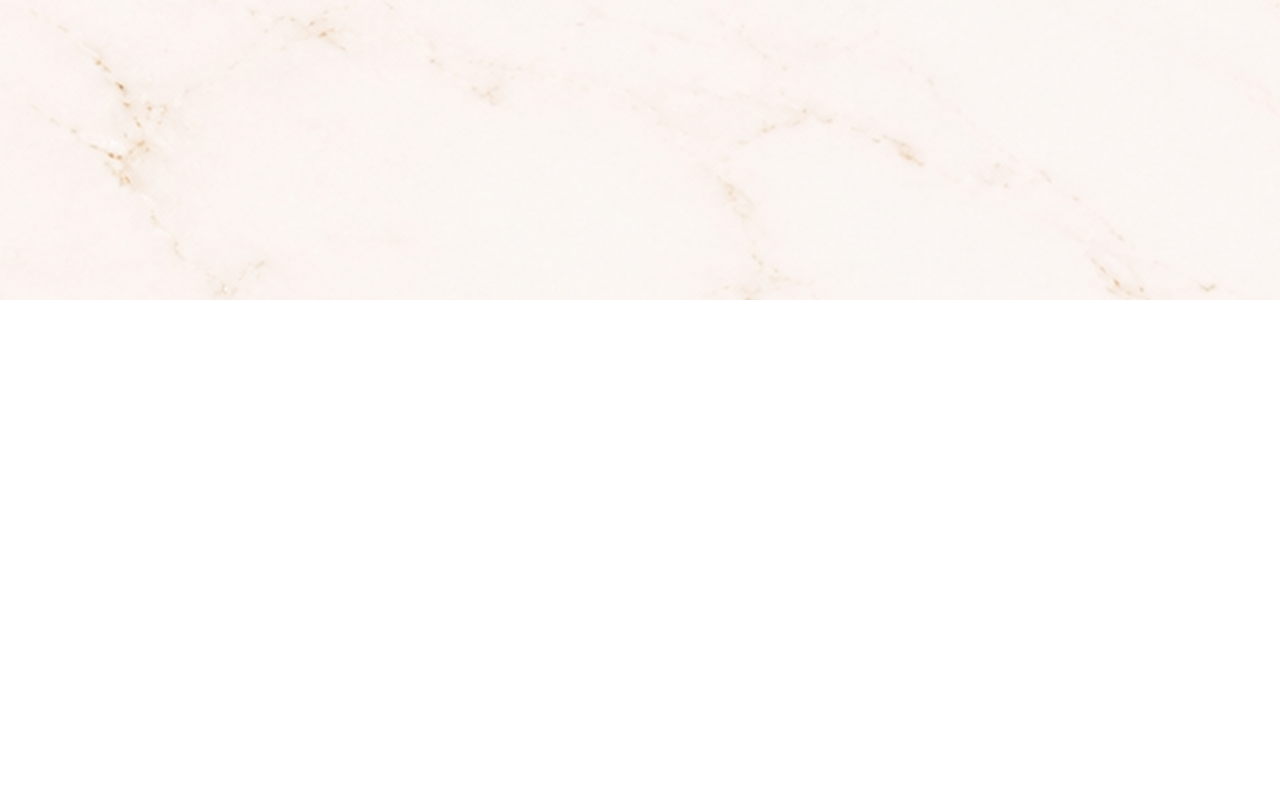
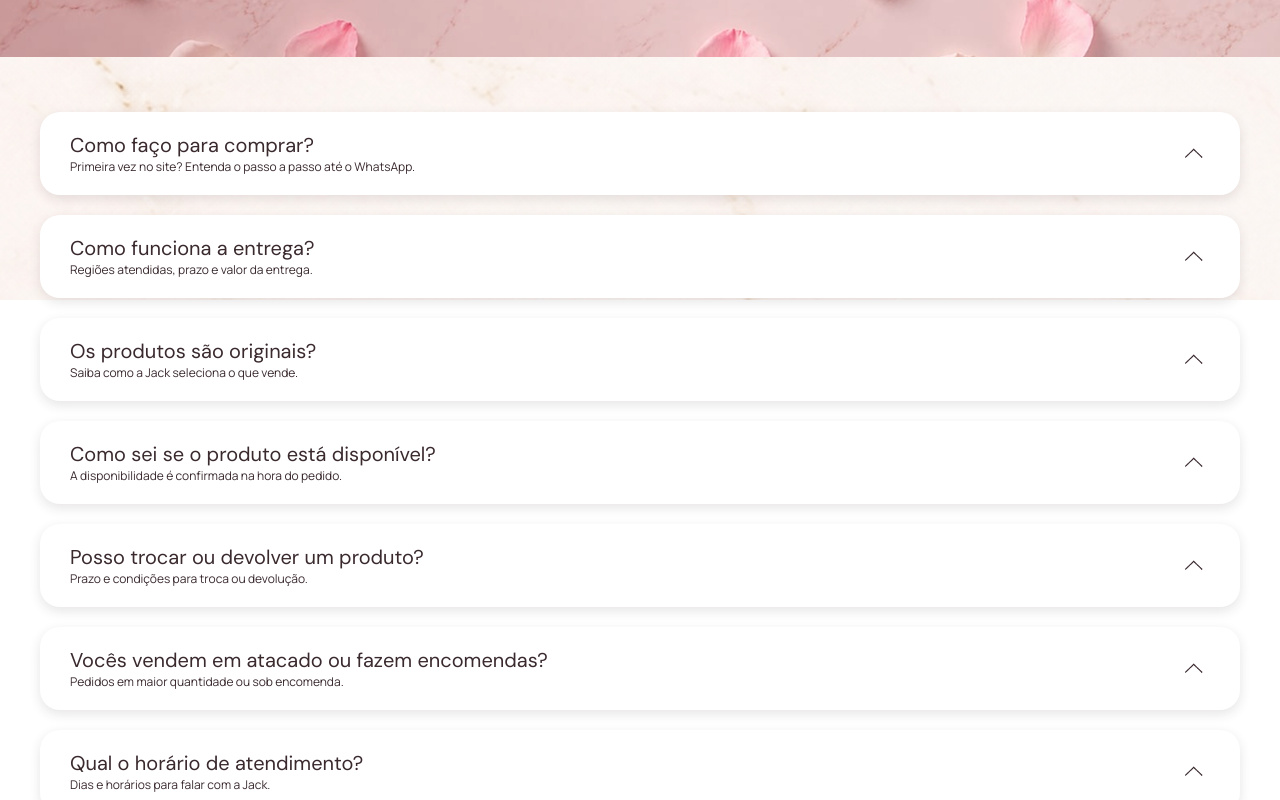
Before and after one commit to laramaia/VitrineJackBeauty, a React (Vite) app: page /faq in a window 1280 px wide. Shown: the part 500-1300 px from the top of the page. Before the commit the page ends 800 px from the top, so only its background shows below. Built offline with nearby package versions, Linux system fonts and the light colour scheme.

Commit message:
Adiciona componente acordeão ao faq

```diff
--- /dev/null
+++ b/src/components/accordion/Accordion.css
@@ -0,0 +1,55 @@
+.accordion-wrapper {
+  width: 100%;
+  max-width: var(--content-max-width);
+  background: var(--color-surface);
+  border-radius: var(--border-radius);
+  box-shadow: var(--shadow-card);
+  overflow: hidden;
+}
+
+.accordion-header {
+  margin: 0;
+}
+
+.accordion-trigger {
+  display: flex;
+  align-items: center;
+  justify-content: space-between;
+  gap: var(--grid-gap);
+  width: 100%;
+  padding: 20px 30px;
+  background: none;
+  border: 0;
+  color: var(--color-text);
+  text-align: left;
+  cursor: pointer;
+}
+
+
+.accordion-heading {
+  display: flex;
+  flex-direction: column;
+}
+
+.accordion-subtitle {
+  color: var(--color-muted);
+}
+
+.accordion-arrow {
+  width: var(--icon-size-m);
+  flex-shrink: 0;
+}
+
+.accordion-panel {
+  overflow: hidden;
+}
+
+.accordion-content {
+  padding: 0 30px 20px;
+  color: var(--color-text);
+}
+
+.accordion-text {
+  margin: 0;
+  white-space: pre-line;
+}
--- /dev/null
+++ b/src/components/accordion/Accordion.jsx
@@ -0,0 +1,54 @@
+import { useId, useState } from "react";
+import { AnimatePresence, motion } from "framer-motion";
+import arrowIcon from "../../assets/icons/highlights-arrow.png";
+import "./Accordion.css";
+
+export function Accordion({ title, subtitle, content }) {
+  const [isOpen, setIsOpen] = useState(false);
+  const panelId = useId();
+
+  return (
+    <article className="accordion-wrapper">
+      <h3 className="accordion-header">
+        <motion.button
+          type="button"
+          className="accordion-trigger"
+          aria-expanded={isOpen}
+          aria-controls={panelId}
+          onClick={() => setIsOpen((current) => !current)}
+          whileTap={{ scale: 0.99 }}
+        >
+          <span className="accordion-heading">
+            <span className="accordion-title dm-sans-md">{title}</span>
+            <span className="accordion-subtitle manrope-sm">{subtitle}</span>
+          </span>
+          <motion.img
+            className="accordion-arrow"
+            src={arrowIcon}
+            alt=""
+            animate={{ rotate: isOpen ? -90 : 90 }}
+            transition={{ duration: 0.3 }}
+          />
+        </motion.button>
+      </h3>
+
+      <AnimatePresence initial={false}>
+        {isOpen && (
+          <motion.div
+            id={panelId}
+            className="accordion-panel"
+            role="region"
+            initial={{ height: 0, opacity: 0 }}
+            animate={{ height: "auto", opacity: 1 }}
+            exit={{ height: 0, opacity: 0 }}
+            transition={{ duration: 0.3, ease: "easeInOut" }}
+          >
+          <div className="accordion-content">
+              <p className="accordion-text dm-sans-sm">{content}</p>
+          </div>
+          </motion.div>
+        )}
+      </AnimatePresence>
+    </article>
+  );
+}
--- /dev/null
+++ b/src/components/accordion/faqItems.js
@@ -0,0 +1,58 @@
+export const faqItems = [
+  {
+    id: 1,
+    title: "Como faço para comprar?",
+    subtitle: "Primeira vez no site? Entenda o passo a passo até o WhatsApp.",
+    content:
+      "Escolha o produto, abra a página dele e clique em “Comprar”. Você será levada ao WhatsApp com uma mensagem pronta contendo o nome do produto, e a Jack continua o atendimento por lá.",
+  },
+  {
+    id: 2,
+    title: "Como funciona a entrega?",
+    subtitle: "Regiões atendidas, prazo e valor da entrega.",
+    content: `R$ 10,00 (até 15 minutos): CPA 1, CPA 2, CPA 3, CPA 4, Morada da Serra, Centro América, Vila Nova, Serra Dourada e Morada do Ouro II.
+
+R$ 15,00 (regiões intermediárias): Morada do Ouro, Jardim Vitória, Planalto, Três Barras, Primeiro de Março, Jardim Aroeira, Jardim Florianópolis e Centro Político Administrativo (CPA).
+
+R$ 20,00 (regiões mais distantes): Centro de Cuiabá, Goiabeiras, Jardim Cuiabá, Santa Rosa, Alvorada, Quilombo, Bosque da Saúde, Jardim das Américas e Coxipó.
+
+Em Várzea Grande, o transporte da entrega fica por conta do cliente.
+
+A taxa é confirmada no momento do pedido.`,
+  },
+  {
+    id: 3,
+    title: "Os produtos são originais?",
+    subtitle: "Saiba como a Jack seleciona o que vende.",
+    content:
+      "Sim. A Jack escolhe cada produto com cuidado e trabalha com marcas e fornecedores de confiança. Se tiver dúvida sobre algum item, é só perguntar pelo WhatsApp antes de comprar.",
+  },
+  {
+    id: 4,
+    title: "Como sei se o produto está disponível?",
+    subtitle: "A disponibilidade é confirmada na hora do pedido.",
+    content:
+      "Ao clicar em “Comprar”, a Jack confirma pelo WhatsApp se o item está em estoque antes de seguir com o atendimento.",
+  },
+  {
+    id: 5,
+    title: "Posso trocar ou devolver um produto?",
+    subtitle: "Prazo e condições para troca ou devolução.",
+    content:
+      "Produtos com defeito ou enviados errado podem ser trocados. Por higiene, itens de maquiagem e cuidados com a pele abertos ou usados não podem ser devolvidos. Fale com a Jack pelo WhatsApp o quanto antes para combinar a troca.",
+  },
+  {
+    id: 6,
+    title: "Vocês vendem em atacado ou fazem encomendas?",
+    subtitle: "Pedidos em maior quantidade ou sob encomenda.",
+    content:
+      "Sim! Pedidos em maior quantidade ou sob encomenda são combinados direto com a Jack pelo WhatsApp, que informa valores, condições e prazo.",
+  },
+  {
+    id: 7,
+    title: "Qual o horário de atendimento?",
+    subtitle: "Dias e horários para falar com a Jack.",
+    content:
+      "A Jack atende pelo WhatsApp [PREENCHER: dias e horários]. Mensagens enviadas fora do horário são respondidas assim que possível.",
+  },
+];
--- a/src/components/layout/Header/Header.css
+++ b/src/components/layout/Header/Header.css
@@ -3,6 +3,7 @@ header {
     justify-content: space-between;
     align-items: center;
     padding: 1rem 3rem;
+    background-color: var(--color-surface);
 }
 
 header nav ul {
--- a/src/pages/Faq.jsx
+++ b/src/pages/Faq.jsx
@@ -1,3 +1,24 @@
+import mainBanner from "../assets/mainBanner.png";
+import { Accordion } from "../components/accordion/Accordion";
+import { faqItems } from "../components/accordion/faqItems";
+
 export function Faq() {
-  return (<></>);
+  return (
+    <main>
+      <div className="main-banner">
+        <img src={mainBanner} alt="Banner principal" />
+      </div>
+
+      <section className="faq-wrapper" aria-label="Perguntas frequentes">
+        {faqItems.map((item) => (
+          <Accordion
+            key={item.id}
+            title={item.title}
+            subtitle={item.subtitle}
+            content={item.content}
+          />
+        ))}
+      </section>
+    </main>
+  );
 }
--- a/src/styles/constants.css
+++ b/src/styles/constants.css
@@ -3,6 +3,7 @@
     --icon-size-m: 32px;
     --color-accent: #DEB8A6;
     --color-text: #3A2A2E;
+    --color-surface: #FFFFFF;
     --gradient-soft: linear-gradient(#F9E9EC, #F3D6DC);
     --border-radius: 20px;
     --grid-gap: 20px;
@@ -10,4 +11,6 @@
     --content-max-width: 1200px;
     --shadow-card: 0 4px 12px rgba(58, 42, 46, 0.12);
     --spacing-lg: 50px;
+    --card-padding-y: 20px;
+    --card-padding-x: 30px;
 }
--- a/src/styles/global.css
+++ b/src/styles/global.css
@@ -37,3 +37,14 @@
   z-index: -1;
   background: url("../assets/background.png") center / cover no-repeat;
 }
+
+.faq-wrapper {
+  display: flex;
+  flex-direction: column;
+  align-items: center;
+  gap: var(--grid-gap);
+  width: 100%;
+  max-width: var(--content-max-width);
+  margin: 0 auto;
+  padding-block: var(--section-gap);
+}
```
